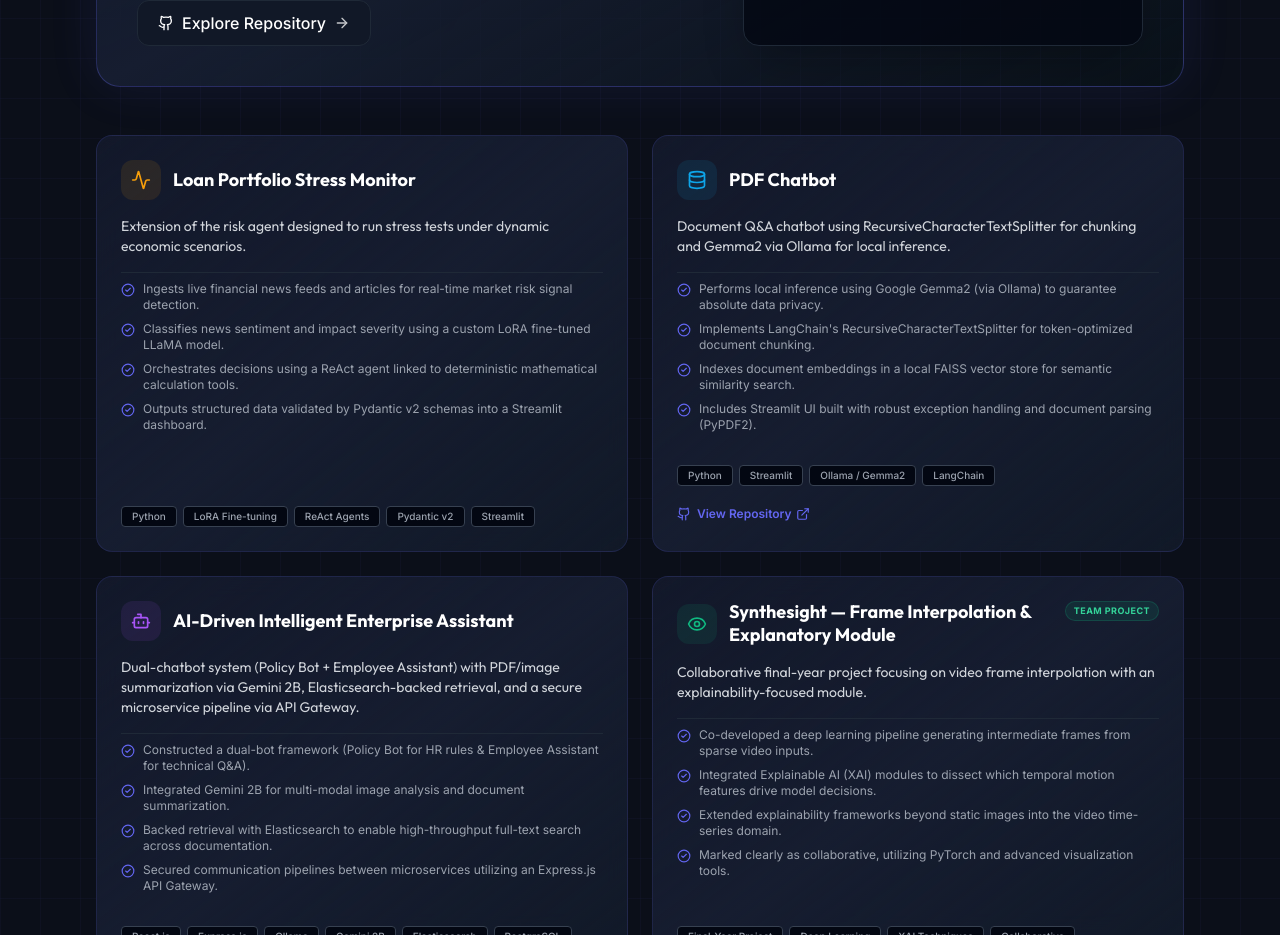
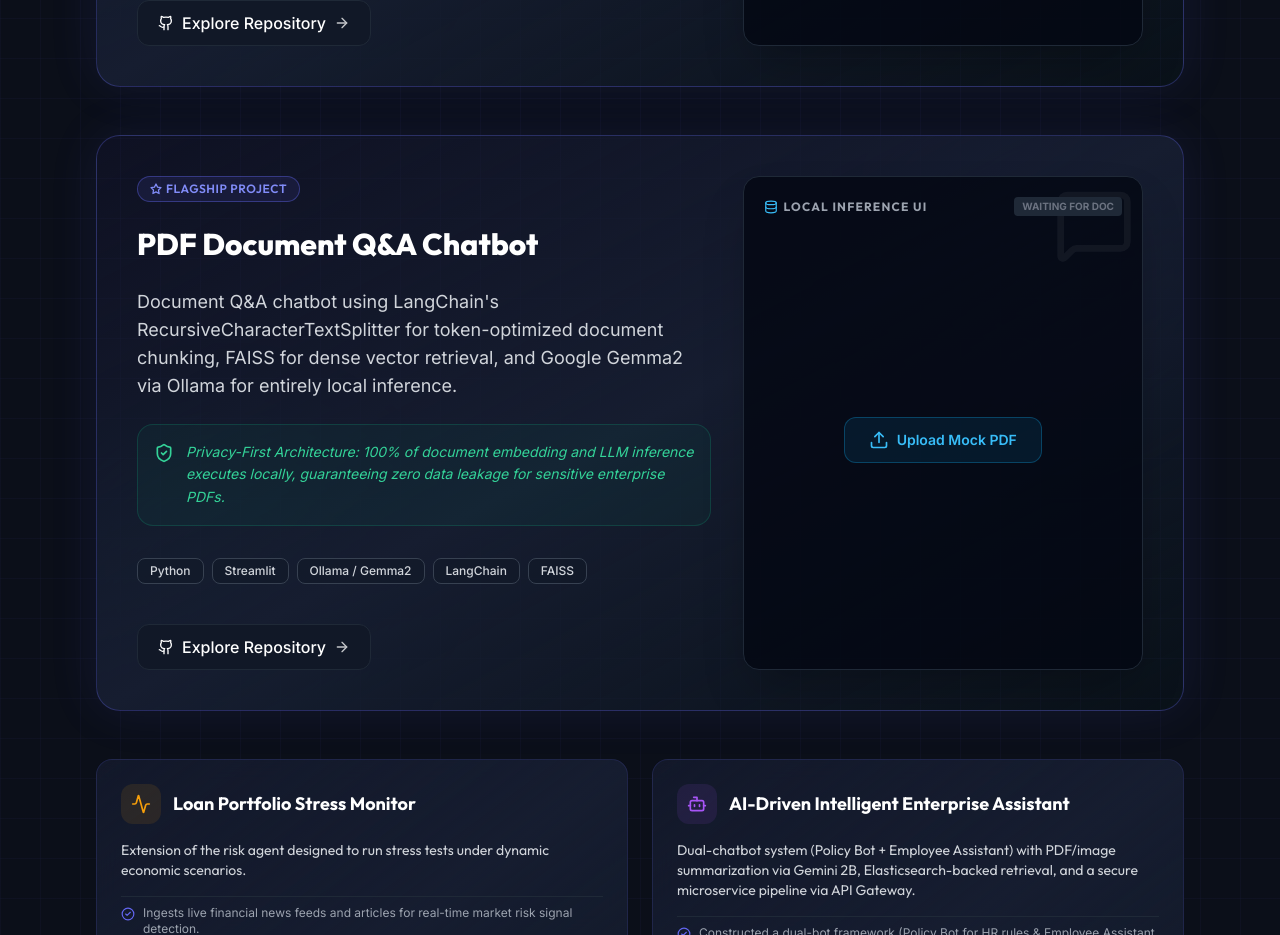
Before and after one commit to Deveshravichandran/PORTFOLIO, a React (Vite) app: page / in a window 1280 px wide. Shown: the part 3500-4435 px from the top of the page. Built offline with nearby package versions, Linux system fonts and the light colour scheme.

Commit message:
feat: add interactive PDF Chatbot simulator

```diff
--- a/src/components/Projects.jsx
+++ b/src/components/Projects.jsx
@@ -1,6 +1,6 @@
 import React, { useState, useEffect, useRef } from 'react';
 import { motion } from 'framer-motion';
-import { ExternalLink, ArrowRight, CheckCircle2, ShieldCheck, Database, Search, Calculator, FileJson, Activity, Bot, Eye, HelpCircle, PlayCircle, Loader2 } from 'lucide-react';
+import { ExternalLink, ArrowRight, CheckCircle2, ShieldCheck, Database, Search, Calculator, FileJson, Activity, Bot, Eye, HelpCircle, PlayCircle, Loader2, Upload, Send, MessageSquare } from 'lucide-react';
 
 const Github = (props) => (
   <svg viewBox="0 0 24 24" width="16" height="16" stroke="currentColor" strokeWidth="2" fill="none" strokeLinecap="round" strokeLinejoin="round" {...props}>
@@ -79,7 +79,7 @@ function RiskSimulator() {
 
   return (
     <div className="border border-gray-800 bg-gray-950/80 rounded-2xl p-5 shadow-2xl relative overflow-hidden flex flex-col h-full">
-      <div className="absolute top-0 right-0 p-2 opacity-10">
+      <div className="absolute top-0 right-0 p-2 opacity-10 pointer-events-none">
         <Calculator size={80} />
       </div>
 
@@ -176,6 +176,148 @@ function RiskSimulator() {
     </div>
   );
 }
+
+// --- PDF Chat Simulator Subcomponent ---
+function PdfChatSimulator() {
+  const [messages, setMessages] = useState([
+    { role: 'assistant', text: 'Hello! I am the local Gemma2 agent. Upload a mock PDF to begin.' }
+  ]);
+  const [isUploading, setIsUploading] = useState(false);
+  const [isPdfReady, setIsPdfReady] = useState(false);
+  const [input, setInput] = useState('');
+  const [isThinking, setIsThinking] = useState(false);
+  const chatEndRef = useRef(null);
+
+  useEffect(() => {
+    chatEndRef.current?.scrollIntoView({ behavior: 'smooth' });
+  }, [messages, isThinking]);
+
+  const handleUpload = () => {
+    setIsUploading(true);
+    setTimeout(() => {
+      setIsUploading(false);
+      setIsPdfReady(true);
+      setMessages(prev => [
+        ...prev,
+        { role: 'system', text: '[System]: PDF parsed successfully.' },
+        { role: 'system', text: '[System]: 42 chunks embedded into local FAISS vector store.' },
+        { role: 'assistant', text: 'Document ingested! Ask me anything about its contents.' }
+      ]);
+    }, 2500);
+  };
+
+  const handleSend = (e) => {
+    e.preventDefault();
+    if (!input.trim() || !isPdfReady || isThinking) return;
+
+    const userMsg = input;
+    setInput('');
+    setMessages(prev => [...prev, { role: 'user', text: userMsg }]);
+    setIsThinking(true);
+
+    setTimeout(() => {
+      setIsThinking(false);
+      setMessages(prev => [
+        ...prev,
+        { role: 'system', text: '[Retrieval]: FAISS top-k=3 chunks retrieved based on semantic similarity.' },
+        { role: 'assistant', text: `Based on the document context retrieved, this is a simulated local response from Gemma2 running entirely offline to guarantee data privacy.` }
+      ]);
+    }, 1800);
+  };
+
+  return (
+    <div className="border border-gray-800 bg-gray-950/80 rounded-2xl p-5 shadow-2xl relative overflow-hidden flex flex-col h-full min-h-[400px]">
+      <div className="absolute top-0 right-0 p-2 opacity-5 pointer-events-none">
+        <MessageSquare size={80} />
+      </div>
+
+      <div className="flex items-center justify-between mb-4 relative z-10">
+        <h4 className="text-xs font-bold text-gray-400 uppercase tracking-widest font-outfit flex items-center">
+          <Database className="w-3.5 h-3.5 mr-1.5 text-sky-400" />
+          Local Inference UI
+        </h4>
+        <div className={`px-2 py-0.5 rounded text-[10px] font-bold ${isPdfReady ? 'bg-sky-500/20 text-sky-300' : 'bg-gray-800 text-gray-500'}`}>
+          {isPdfReady ? 'MODEL LOADED' : 'WAITING FOR DOC'}
+        </div>
+      </div>
+
+      {!isPdfReady && (
+        <div className="flex-1 flex flex-col items-center justify-center space-y-4 relative z-10">
+          <button
+            onClick={handleUpload}
+            disabled={isUploading}
+            className="px-6 py-3 rounded-xl border border-sky-500/30 bg-sky-500/10 hover:bg-sky-500/20 text-sky-400 text-sm font-semibold flex items-center transition-all disabled:opacity-50"
+          >
+            {isUploading ? <Loader2 className="w-5 h-5 mr-2 animate-spin" /> : <Upload className="w-5 h-5 mr-2" />}
+            {isUploading ? 'Chunking & Embedding...' : 'Upload Mock PDF'}
+          </button>
+          {isUploading && (
+            <div className="w-48 h-1.5 bg-gray-800 rounded-full overflow-hidden">
+              <motion.div
+                className="h-full bg-sky-500"
+                initial={{ width: 0 }}
+                animate={{ width: '100%' }}
+                transition={{ duration: 2.5 }}
+              />
+            </div>
+          )}
+        </div>
+      )}
+
+      {isPdfReady && (
+        <div className="flex-1 flex flex-col relative z-10 bg-black/40 rounded-xl border border-gray-800/80 overflow-hidden">
+          {/* Chat Messages */}
+          <div className="flex-1 p-4 overflow-y-auto space-y-3 max-h-[220px]">
+            {messages.map((msg, idx) => (
+              <div key={idx} className={`flex ${msg.role === 'user' ? 'justify-end' : 'justify-start'}`}>
+                <div
+                  className={`max-w-[85%] rounded-xl px-3 py-2 text-xs leading-relaxed ${
+                    msg.role === 'user'
+                    ? 'bg-sky-600 text-white rounded-br-sm'
+                    : msg.role === 'system'
+                    ? 'bg-gray-900 border border-gray-800 text-emerald-400 font-mono text-[10px] w-full text-center'
+                    : 'bg-gray-800 text-gray-200 rounded-bl-sm border border-gray-700'
+                  }`}
+                >
+                  {msg.text}
+                </div>
+              </div>
+            ))}
+            {isThinking && (
+              <div className="flex justify-start">
+                <div className="bg-gray-800 rounded-xl rounded-bl-sm px-4 py-3 border border-gray-700 flex items-center space-x-1">
+                  <motion.div className="w-1.5 h-1.5 bg-gray-500 rounded-full" animate={{ y: [0, -3, 0] }} transition={{ repeat: Infinity, duration: 0.6, delay: 0 }} />
+                  <motion.div className="w-1.5 h-1.5 bg-gray-500 rounded-full" animate={{ y: [0, -3, 0] }} transition={{ repeat: Infinity, duration: 0.6, delay: 0.2 }} />
+                  <motion.div className="w-1.5 h-1.5 bg-gray-500 rounded-full" animate={{ y: [0, -3, 0] }} transition={{ repeat: Infinity, duration: 0.6, delay: 0.4 }} />
+                </div>
+              </div>
+            )}
+            <div ref={chatEndRef} />
+          </div>
+
+          {/* Chat Input */}
+          <form onSubmit={handleSend} className="p-2 bg-gray-900 border-t border-gray-800 flex items-center space-x-2">
+            <input
+              type="text"
+              value={input}
+              onChange={(e) => setInput(e.target.value)}
+              placeholder="Ask a question about the PDF..."
+              disabled={isThinking}
+              className="flex-1 bg-black/50 border border-gray-800 rounded-lg px-3 py-2 text-xs text-white focus:outline-none focus:border-sky-500 disabled:opacity-50"
+            />
+            <button
+              type="submit"
+              disabled={!input.trim() || isThinking}
+              className="p-2 rounded-lg bg-sky-600 text-white disabled:opacity-50 disabled:cursor-not-allowed hover:bg-sky-500 transition-colors"
+            >
+              <Send className="w-4 h-4" />
+            </button>
+          </form>
+        </div>
+      )}
+    </div>
+  );
+}
 // ------------------------------------
 
 const projectsList = [
@@ -183,10 +325,21 @@ const projectsList = [
     id: 'loan-risk-agent',
     title: 'Loan Portfolio Risk Agent',
     isFlagship: true,
+    simulator: RiskSimulator,
     description: 'Agentic RAG system for credit risk analysis. Combines FAISS-based retrieval over loan documents, live web search via DuckDuckGo for real-time market signals, and Llama 3 (via Ollama) with chain-of-thought reasoning to produce structured JSON risk assessments. Includes a custom evals framework benchmarked against a curated golden dataset.',
     corePrinciple: 'Key design principle: all arithmetic runs through deterministic tools, not the LLM, to avoid hallucinated numbers in a financial context.',
     tags: ['Python', 'LangChain', 'FAISS', 'Ollama / Llama3', 'Agentic Tool Use', 'Evals'],
     github: 'https://github.com/Deveshravichandran/LOAN-PORTFOLIO-RISK-AGENT',
+  },
+  {
+    id: 'pdf-chatbot',
+    title: 'PDF Document Q&A Chatbot',
+    isFlagship: true,
+    simulator: PdfChatSimulator,
+    description: 'Document Q&A chatbot using LangChain\'s RecursiveCharacterTextSplitter for token-optimized document chunking, FAISS for dense vector retrieval, and Google Gemma2 via Ollama for entirely local inference.',
+    corePrinciple: 'Privacy-First Architecture: 100% of document embedding and LLM inference executes locally, guaranteeing zero data leakage for sensitive enterprise PDFs.',
+    tags: ['Python', 'Streamlit', 'Ollama / Gemma2', 'LangChain', 'FAISS'],
+    github: 'https://github.com/Deveshravichandran/PDF-CHATBOT',
   },
   {
     id: 'loan-stress-monitor',
@@ -203,22 +356,6 @@ const projectsList = [
     ],
     tags: ['Python', 'LoRA Fine-tuning', 'ReAct Agents', 'Pydantic v2', 'Streamlit'],
     github: null,
-  },
-  {
-    id: 'pdf-chatbot',
-    title: 'PDF Chatbot',
-    icon: Database,
-    iconColor: 'text-sky-500',
-    iconBg: 'bg-sky-500/10',
-    description: 'Document Q&A chatbot using RecursiveCharacterTextSplitter for chunking and Gemma2 via Ollama for local inference.',
-    bullets: [
-      'Performs local inference using Google Gemma2 (via Ollama) to guarantee absolute data privacy.',
-      'Implements LangChain\'s RecursiveCharacterTextSplitter for token-optimized document chunking.',
-      'Indexes document embeddings in a local FAISS vector store for semantic similarity search.',
-      'Includes Streamlit UI built with robust exception handling and document parsing (PyPDF2).'
-    ],
-    tags: ['Python', 'Streamlit', 'Ollama / Gemma2', 'LangChain'],
-    github: 'https://github.com/Deveshravichandran/PDF-CHATBOT',
   },
   {
     id: 'enterprise-assistant',
@@ -336,7 +473,7 @@ export default function Projects() {
 
               {/* Right Column: Interactive Simulator */}
               <div className="lg:col-span-5 h-full">
-                <RiskSimulator />
+                {project.simulator && <project.simulator />}
               </div>
 
             </div>
```
